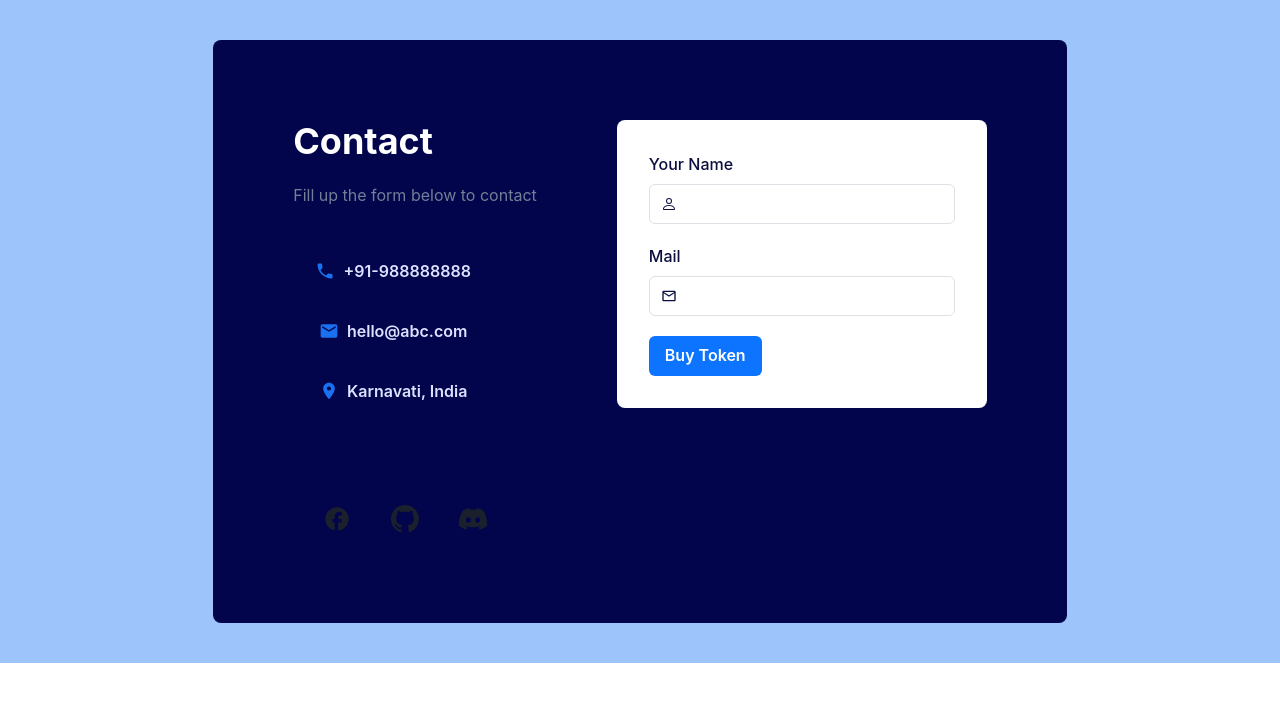
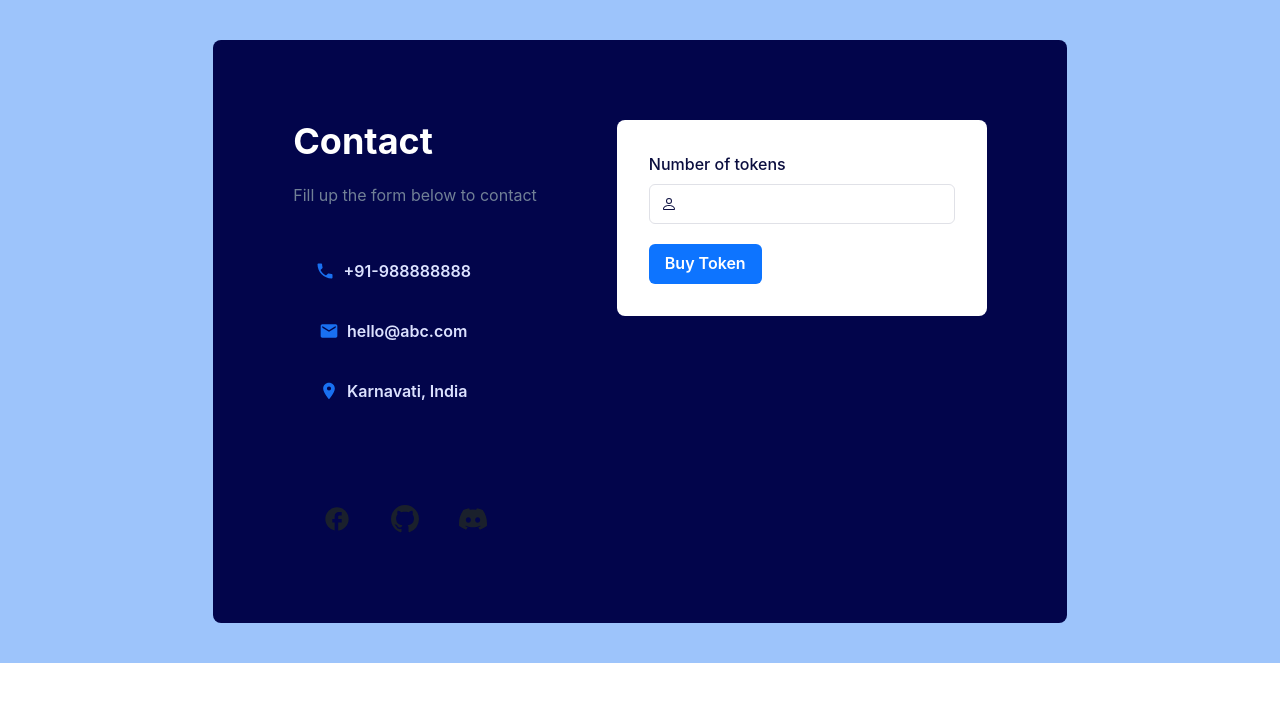
Before and after one commit to swadhinbiswas000/basic-dapp, a React (Create React App) app: page / in a window 1280 px wide. Shown: the top 702 px of the page. Built offline with nearby package versions, Linux system fonts and the light colour scheme.

Commit message:
Setting up from scratch

```diff
--- a/src/components/Form.js
+++ b/src/components/Form.js
@@ -115,21 +115,11 @@ import {
                     <Box m={8} color="#0B0E3F">
                       <VStack spacing={5}>
                         <FormControl id="name">
-                          <FormLabel>Your Name</FormLabel>
+                          <FormLabel>Number of tokens</FormLabel>
                           <InputGroup borderColor="#E0E1E7">
                             <InputLeftElement
                               pointerEvents="none"
                               children={<BsPerson color="gray.800" />}
-                            />
-                            <Input type="text" size="md" />
-                          </InputGroup>
-                        </FormControl>
-                        <FormControl id="name">
-                          <FormLabel>Mail</FormLabel>
-                          <InputGroup borderColor="#E0E1E7">
-                            <InputLeftElement
-                              pointerEvents="none"
-                              children={<MdOutlineEmail color="gray.800" />}
                             />
                             <Input type="text" size="md" />
                           </InputGroup>
```
